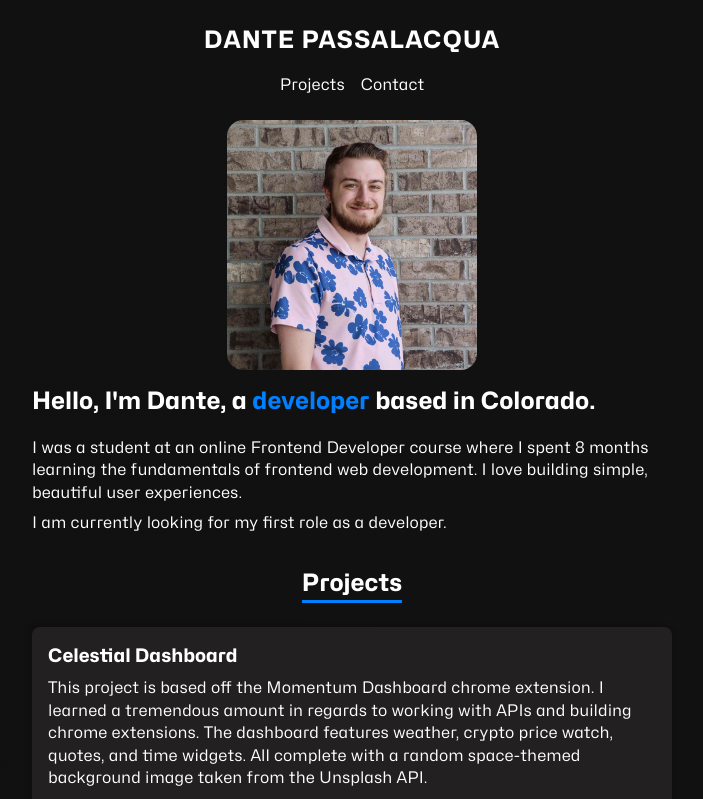
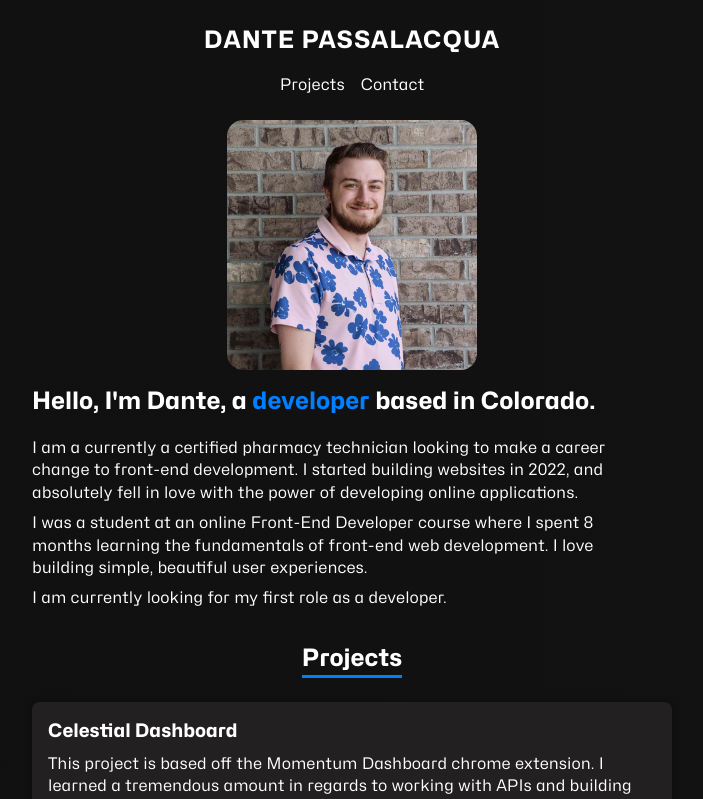
Before and after one commit to dpass47/portfolio, a React (Create React App) app: page / in a window 1280 px wide. Shown: the top 799 px of the page, without its empty margins (288-991 px from the left). Built offline with nearby package versions, Linux system fonts and the light colour scheme; a web font is replaced by a local one.

Commit message:
added more info to about section

```diff
--- a/src/Components/About.js
+++ b/src/Components/About.js
@@ -11,10 +11,16 @@ function About() {
 					Colorado.{' '}
 				</h2>
 				<p>
-					I was a student at an online Frontend Developer course where
-					I spent 8 months learning the fundamentals of frontend web
-					development. I love building simple, beautiful user
-					experiences.
+					I am a currently a certified pharmacy technician looking to
+					make a career change to front-end development. I started
+					building websites in 2022, and absolutely fell in love with
+					the power of developing online applications.
+				</p>
+				<p>
+					I was a student at an online Front-End Developer course
+					where I spent 8 months learning the fundamentals of
+					front-end web development. I love building simple, beautiful
+					user experiences.
 				</p>
 				<p>I am currently looking for my first role as a developer.</p>
 			</div>
```
